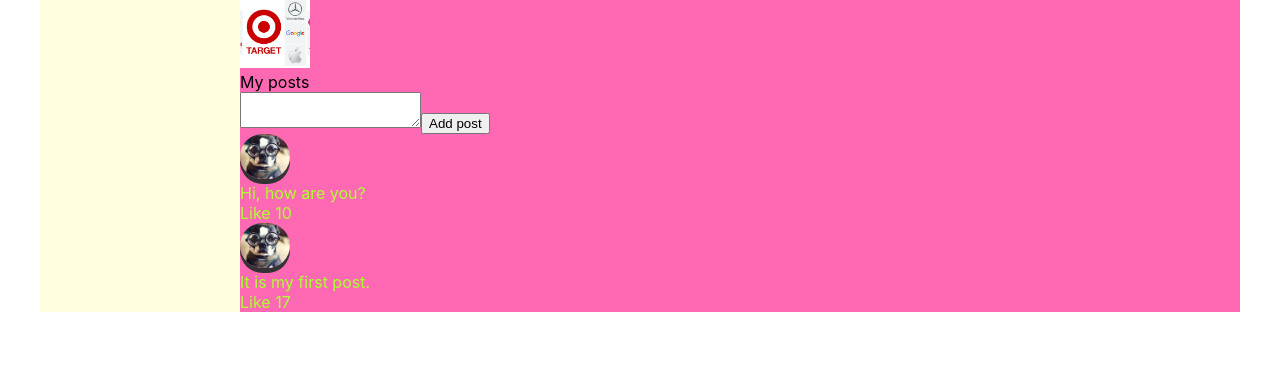
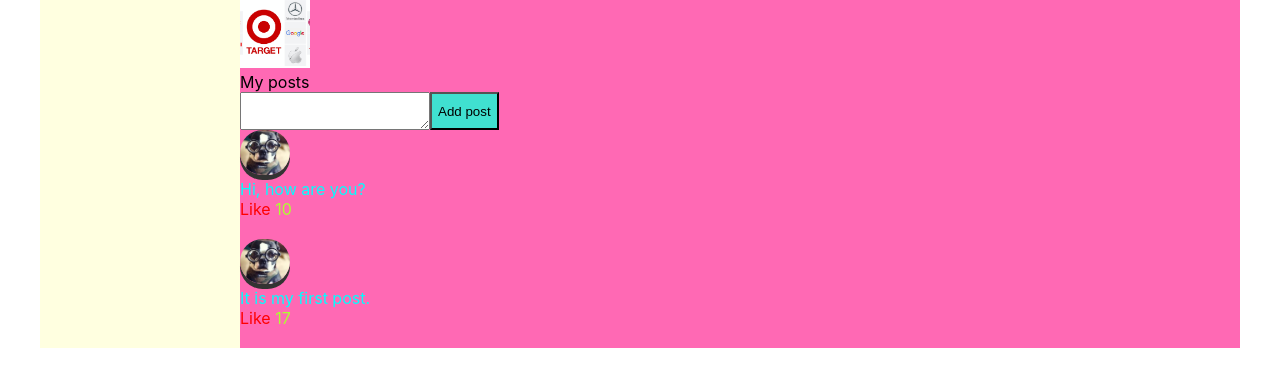
Before and after one commit to piv2003/my-app-2021-REACT, a React (Create React App) app: page / in a window 1280 px wide. Shown: the part 366-744 px from the top of the page. Built offline with nearby package versions, Linux system fonts and the light colour scheme.

Commit message:
17. Урок React JS (остановочка "react за час,)
Небольшие мои изменения

```diff
--- a/src/components/Profile/MyPosts/MyPosts.jsx
+++ b/src/components/Profile/MyPosts/MyPosts.jsx
@@ -6,9 +6,9 @@ const MyPosts = () => {
 return (
     <div>
         My posts
-        <div>
-           <textarea> </textarea>
-            <button> Add post</button>
+        <div className={s.content}>
+           <textarea className={s.size_textarea}> </textarea>
+            <button className={s.color_button}> Add post</button>
         </div>
 
         <div className={s.posts}>
--- a/src/components/Profile/MyPosts/MyPosts.module.css
+++ b/src/components/Profile/MyPosts/MyPosts.module.css
@@ -1,8 +1,18 @@
-
-/*.item {*/
-/*    color:greenyellow;*/
-/*}*/
 
 .item img {
-    width: 70px;
+    width: 120px;
 }
+
+.content {
+    display:flex;
+    align-content: flex-start;
+    align-self: center;
+}
+
+.size_textarea {
+    font-size: 14px;
+}
+
+.color_button {
+    background-color: turquoise ;
+}
--- a/src/components/Profile/MyPosts/Post/Post.jsx
+++ b/src/components/Profile/MyPosts/Post/Post.jsx
@@ -5,13 +5,15 @@ const Post = (props) => {
 
 return (
     <div className={s.item}>
-        <img src='./img/avatar1.jpg'/>
+        <img src='./img/avatar1.jpg' alt='avatar'/>
+        <div className={s.color}>
+            {props.message}
+        </div>
         <div>
-            {props.message}
-            <br />
-            <span>Like </span>
+            <span className={s.color_like}>Like </span>
             {props.like}
         </div>
+        <br />
     </div>
 )
 }
--- a/src/components/Profile/MyPosts/Post/Post.module.css
+++ b/src/components/Profile/MyPosts/Post/Post.module.css
@@ -8,3 +8,11 @@
     border-radius:30px;
     box-shadow: 0px 5px 0px 0px #333333;
 }
+
+.color {
+    color: aqua;
+}
+
+.color_like {
+    color: red ;
+}
```
